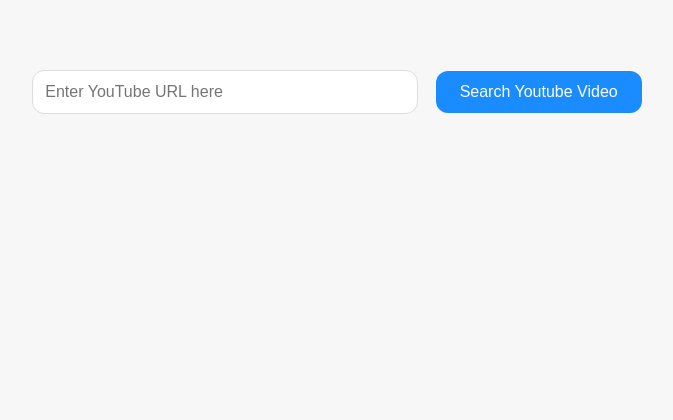
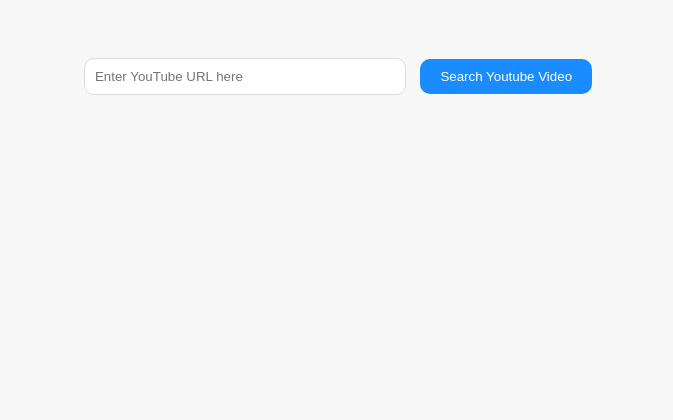
Before and after one commit to pbrnx/YOUTUBE-DOWNLOADER, a Flask app: page / in a window 1280 px wide. Shown: the top 420 px of the page, without its empty margins (297-970 px from the left). Run offline with Flask 3, Linux system fonts and the light colour scheme.

Commit message:
alterações menores

```diff
--- a/main.py
+++ b/main.py
@@ -17,6 +17,7 @@
 # Verifica e cria os diretórios de downloads e output, se necessário
 if not os.path.exists(DOWNLOAD_FOLDER):
     os.makedirs(DOWNLOAD_FOLDER)
+
 if not os.path.exists(OUTPUT_FOLDER):
     os.makedirs(OUTPUT_FOLDER)
 
@@ -33,16 +34,17 @@
             except Exception as e:
                 print(f'Failed to delete {file_path}. Reason: {e}')
 
+
 def clean_filename(filename):
     # Remove caracteres não permitidos para nomes de arquivos
     valid_chars = "-_.() %s%s" % (string.ascii_letters, string.digits)
     cleaned_filename = ''.join(c for c in filename if c in valid_chars)
     return cleaned_filename
 
+
 @app.route('/')
 def home():
-    return render_template('teste.html')
-
+    return render_template('index.html')
 
 
 
--- a/static/style.css
+++ b/static/style.css
@@ -3,7 +3,13 @@
     background-color: #f7f7f7;
     text-align: center;
     padding-top: 50px;
-    zoom:120%;
+    zoom:100%;
+  }
+
+  #videoThumbnail{
+    width: 400px;
+    border-radius: 20px;
+
   }
 
   #youtubeUrl {
--- a/templates/teste.html
+++ b/templates/index.html
@@ -19,15 +19,13 @@
         <div id="resolutionList"></div>
     </div>
 
-
-
     <button id="downloadButton" class="action-button" style="display:none;">Download</button>
 
 
 
     <div id="videoInfo">
         <h3 id="videoTitle"></h3>
-    <img id="videoThumbnail" src="" style="width: 300px; border-radius: 10px;">
+        <img id="videoThumbnail" src="">
     </div>
 
     <div id="progressContainer" style="display:none;">
```
